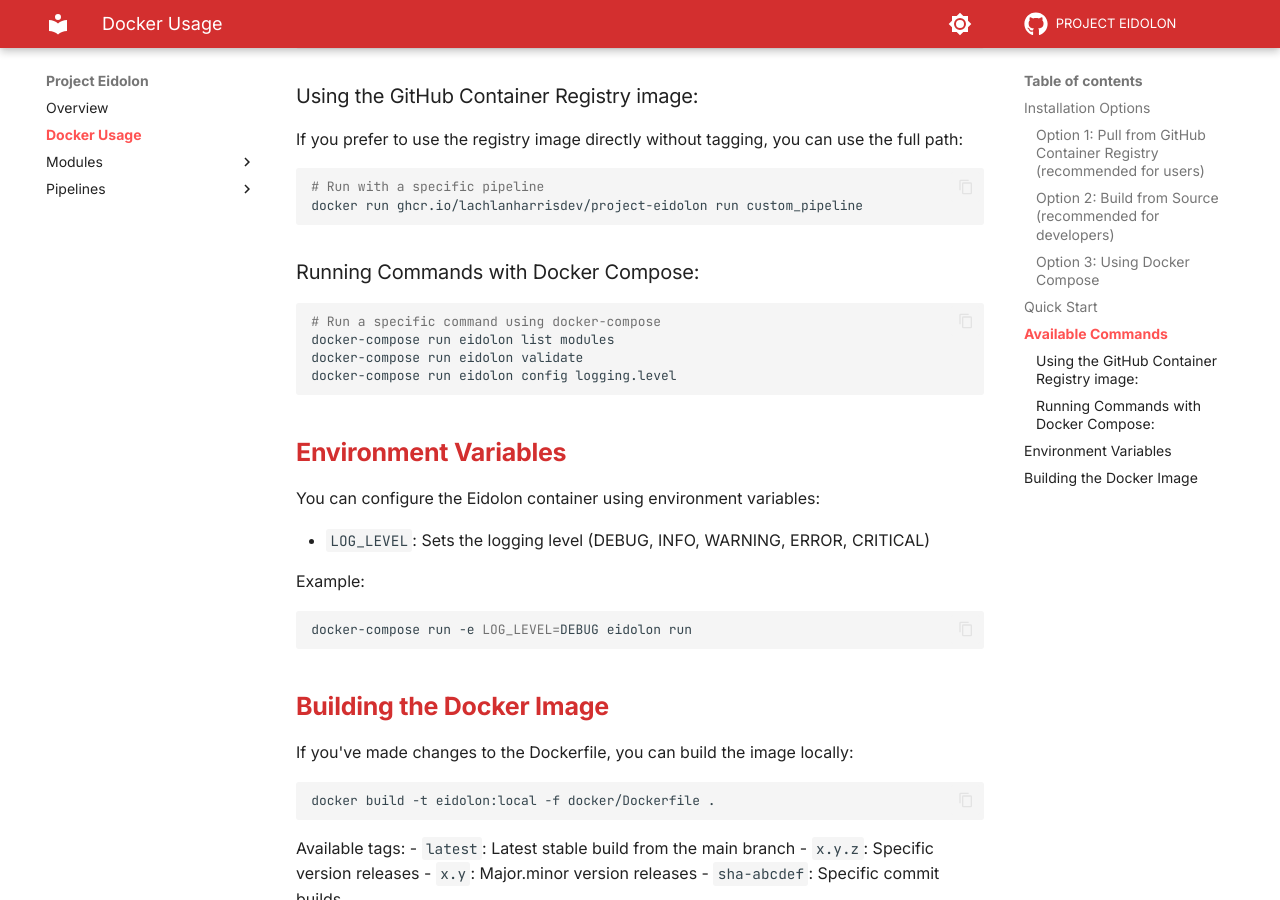
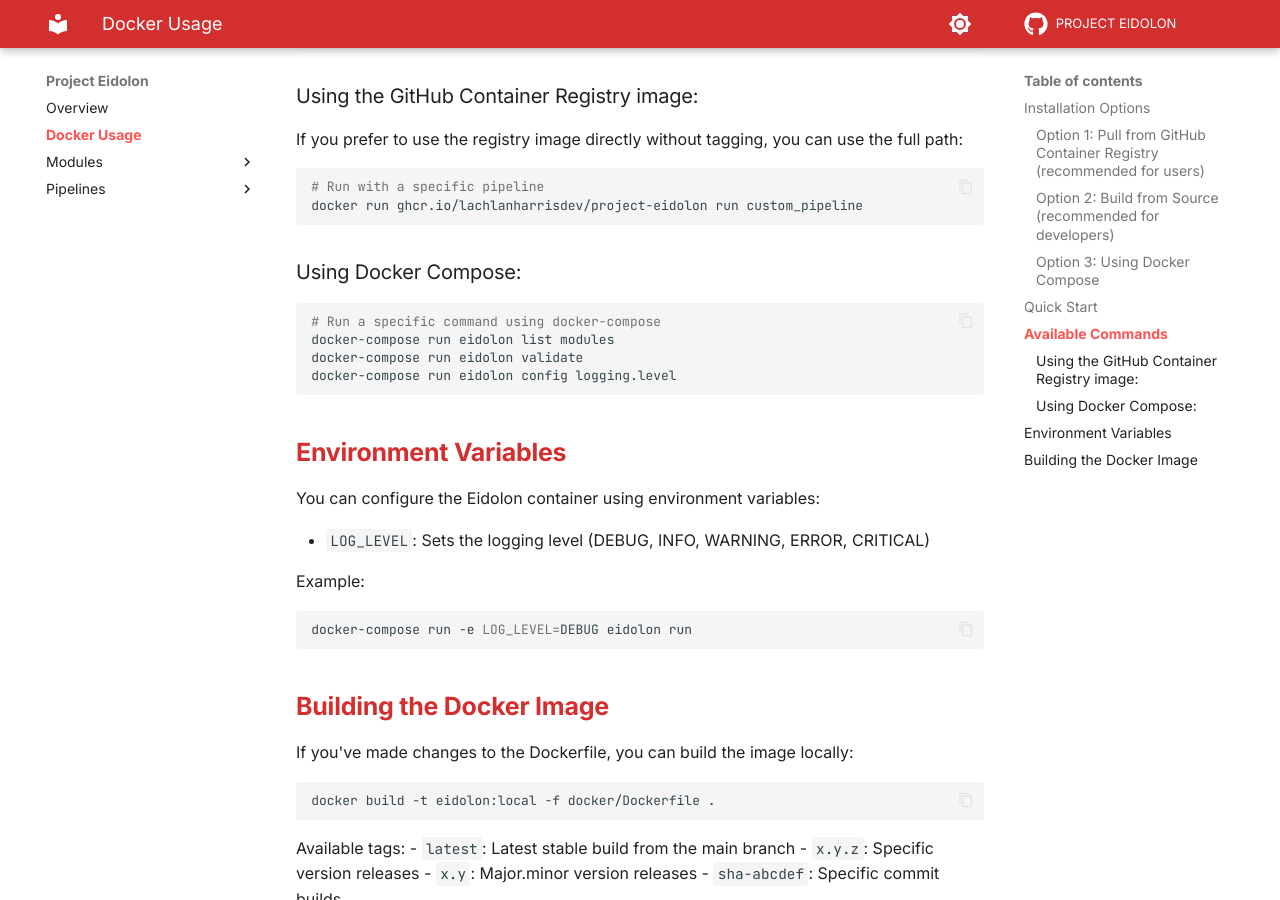
Before and after one commit to lachlanharrisdev/PROJECT-EIDOLON, an MkDocs documentation site: the page built from docs/docker-usage.md, in a window 1280 px wide and 900 px high, scrolled down 1708 px. Built offline with MkDocs 1.6.1 and Material for MkDocs 9.7.7, drawn with Linux system fonts in a browser that asks for light colours; comment, search, counter and statistics services are not loaded.

````diff
--- a/docs/docker-usage.md
+++ b/docs/docker-usage.md
@@ -87,7 +87,7 @@
 docker run ghcr.io/lachlanharrisdev/project-eidolon run custom_pipeline
 ```
 
-### Running Commands with Docker Compose:
+### Using Docker Compose:
 
 ```bash
 # Run a specific command using docker-compose
````
Also changed, not shown: 4 other files.
